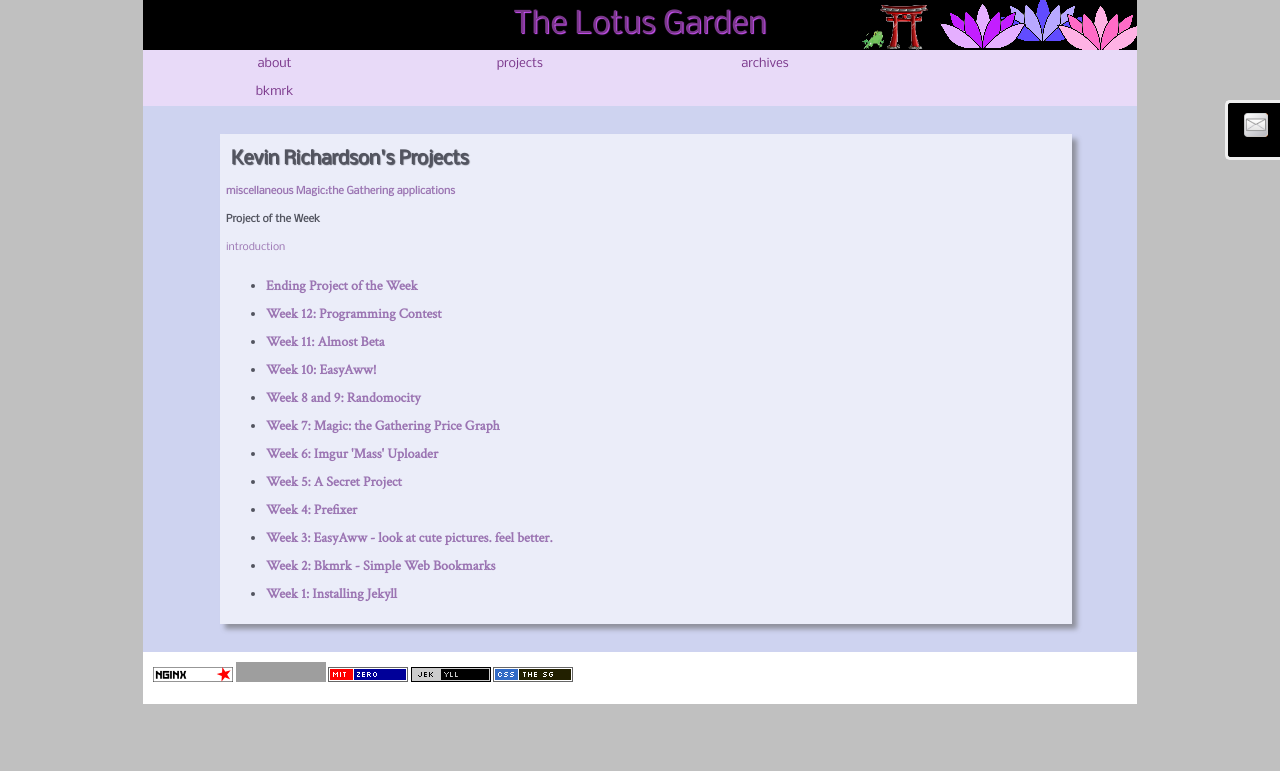
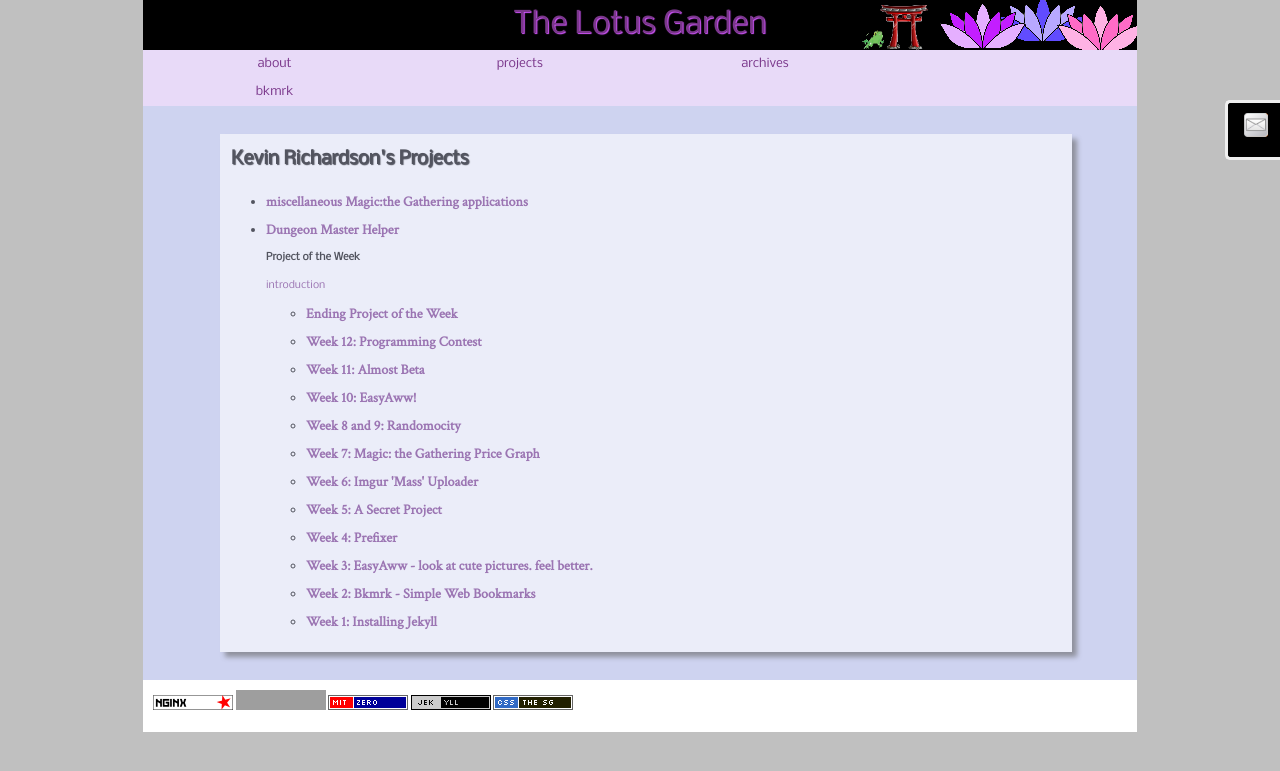
Before and after one commit to kfr2/lotusgarden, a Jekyll site: the page built from projects.html, in a window 1280 px wide. Shown: the top 771 px of the page. Built offline with Jekyll 4.4.1, drawn with Linux system fonts in a browser that asks for light colours; grey boxes are pictures that could not be loaded.

Commit message:
added DM Helper to projects page

```diff
--- a/projects.html
+++ b/projects.html
@@ -10,7 +10,9 @@ category: projects
                 <div class="post sg-30">
                     <div class="post-title">Kevin Richardson's Projects</div>
 	    <div class="post-body">
-		    <h1><a href="magic/index.php" title="Miscellaneous Magic: the Gathering Applications">miscellaneous Magic:the Gathering applications</a></h1>
+			<ul>
+		    	<li><h1><a href="magic/index.php" title="Miscellaneous Magic: the Gathering Applications">miscellaneous Magic:the Gathering applications</a></h1></li>
+			<li><h1><a href="http://playground.triageworks.net/dmhelper/dmhelper.htm" title="Dungeon Master Helper">Dungeon Master Helper</a></h1></li>
 <h1>Project of the Week</h1>
 <a href="http://kevin.triageworks.net/potw/2011/01/03/project-of-the-week-intro.html" title="Project of the Week Introduction">introduction</a>
 
```
